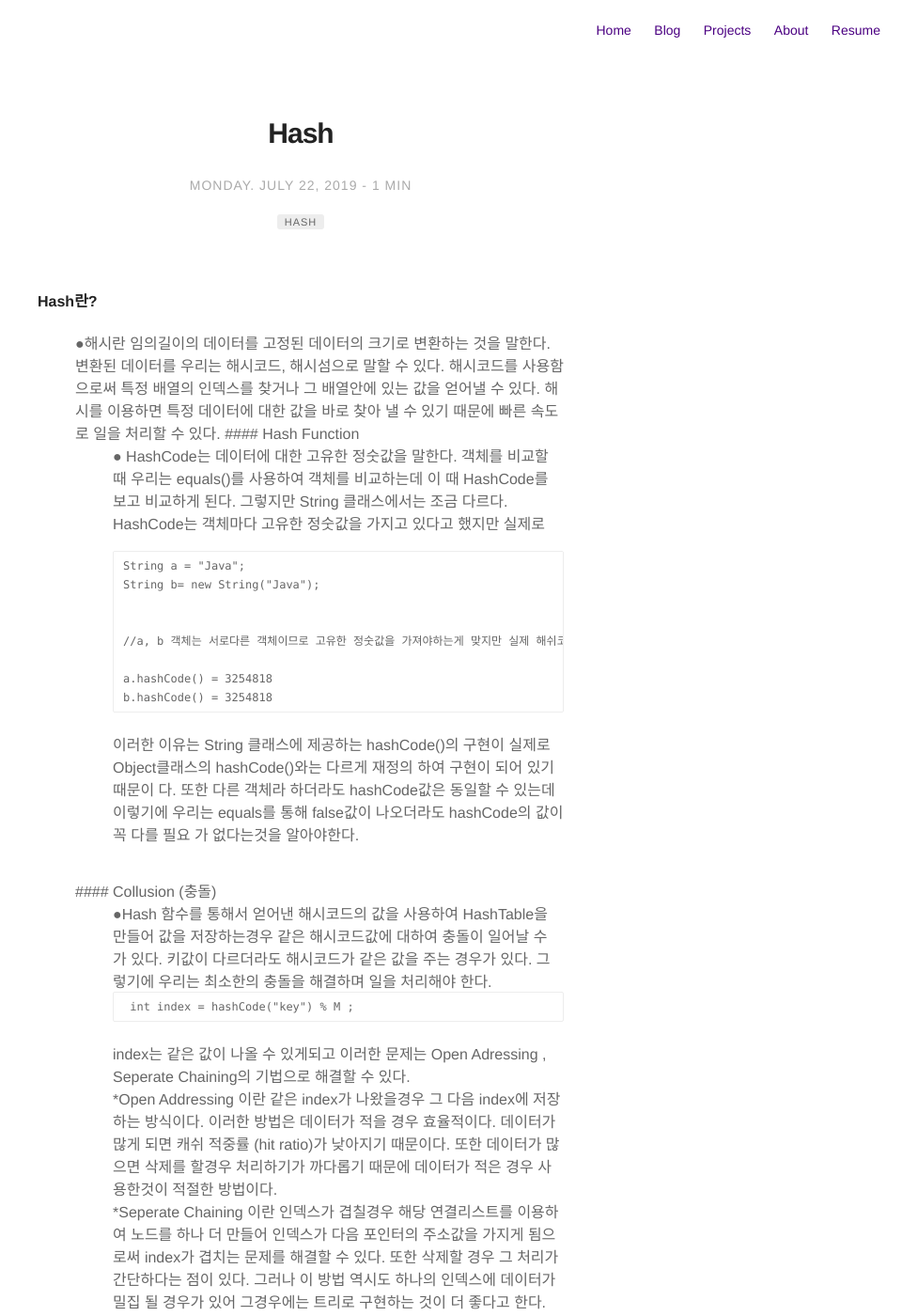
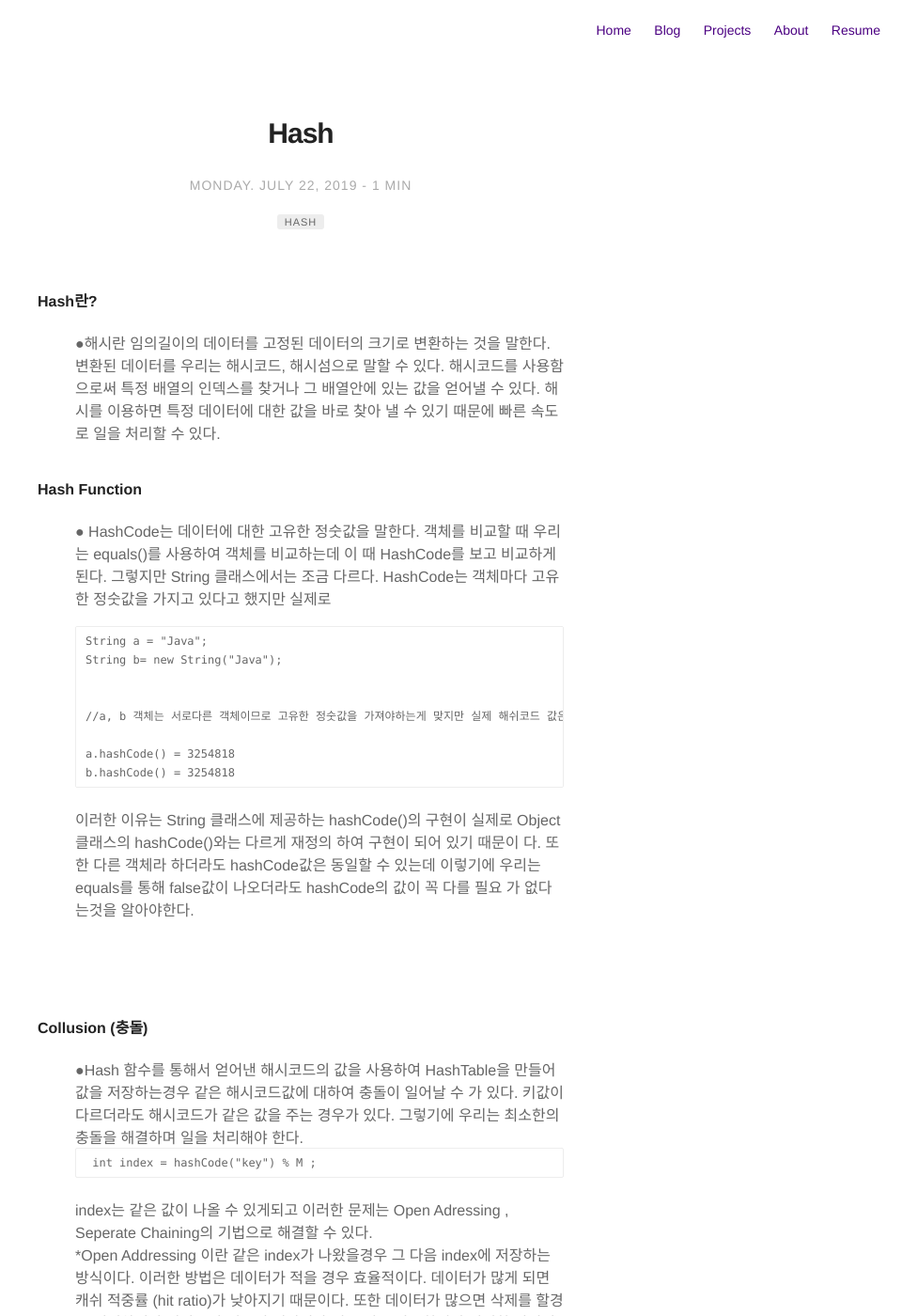
Before and after one commit to TsMiN94/TsMiN94.github.io, a Jekyll site: the page built from _posts/2019-07-22-Hash.markdown, in a window 1280 px wide and 1400 px high. Shown: the whole window at 94% size, without its empty margins (320-1280 px from the left). Built offline with Jekyll 4.4.1, drawn with Linux system fonts in a browser that asks for light colours; comment, search, counter and statistics services are not loaded.

Commit message:
Update 2019-07-22-Hash.markdown

```diff
--- a/_posts/2019-07-22-Hash.markdown
+++ b/_posts/2019-07-22-Hash.markdown
@@ -16,8 +16,8 @@ externalLink: false
 <ul>
 ●해시란 임의길이의 데이터를 고정된 데이터의 크기로 변환하는 것을 말한다. 변환된 데이터를 우리는 해시코드, 해시섬으로 말할 수 있다.
     해시코드를 사용함으로써 특정 배열의 인덱스를 찾거나 그 배열안에 있는 값을 얻어낼 수 있다. 해시를 이용하면 특정 데이터에 대한 값을 바로 찾아 낼 수 있기 때문에 빠른 속도로 일을 처리할 수 있다.
-
-
+<br>
+</ul>
 
 
 #### Hash Function
```
